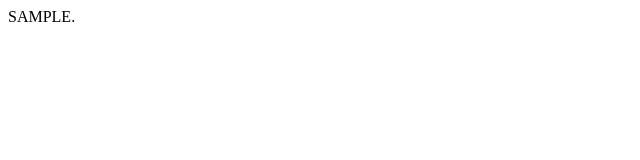
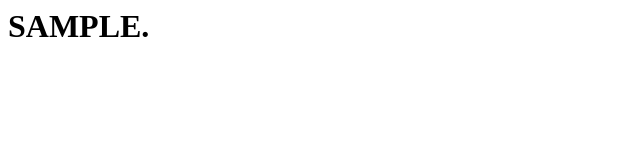
Before and after one commit to ourovoros/sample, a plain HTML site: page SAMPLE/index.html in a window 1280 px wide. Shown: the whole page, without its empty margins (0-640 px from the left). Drawn offline with Linux system fonts and the light colour scheme.

Commit message:
branchテスト

```diff
--- a/SAMPLE/index.html
+++ b/SAMPLE/index.html
@@ -1,6 +1,6 @@
 <html>
 <head></head>
 <body>
-SAMPLE.
+<h1>SAMPLE.</h1>
 </body>
 </html>
```
